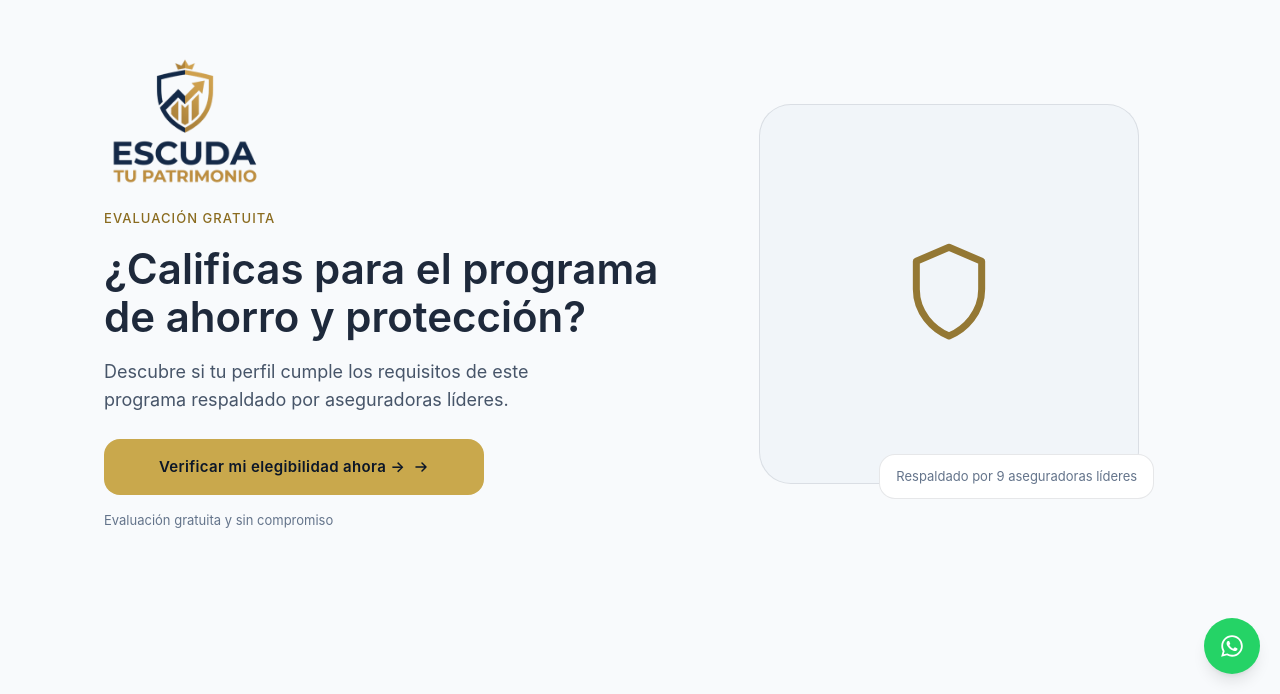
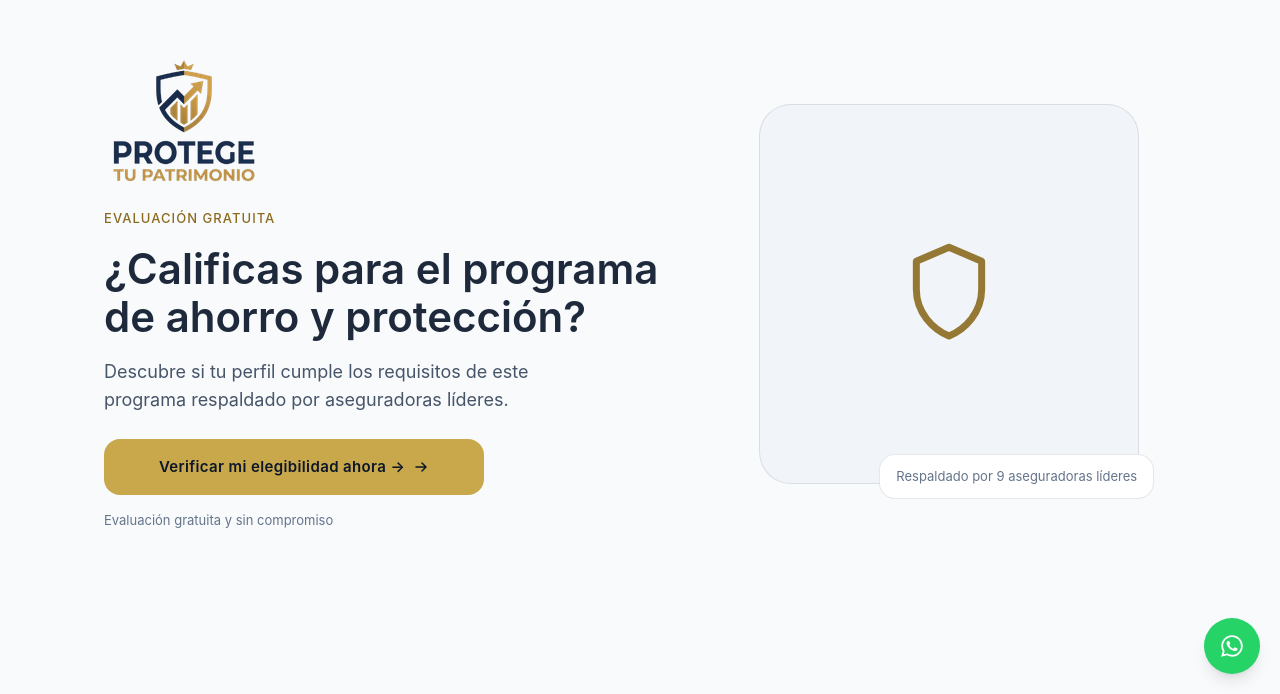
Before and after one commit to zipnegocios/escudatupatrimonio, a Next.js app: page /evaluacion in a window 1280 px wide. Shown: the part 106-800 px from the top of the page. Built offline with nearby package versions, Linux system fonts and the light colour scheme; no server answers.

Commit message:
rebrand: Escuda tu Patrimonio -> Protege tu Patrimonio

```diff
--- a/src/presentation/constants.ts
+++ b/src/presentation/constants.ts
@@ -3,11 +3,7 @@
  * backend). `state` no se usa en ningún lado (queda como placeholder sin
  * impacto). El resto de AGENT_INFO ya son datos reales de Luis Moreno Rangel.
  */
-// NOTA: el logo real (BRAND_ICON_URL/BRAND_LOGO_URL) dice "ESCUDA tu
-// Patrimonio", no "Escudo". Se corrige aquí para calzar con el asset de
-// marca — confirmar con Gustavo si el logo tiene el error tipográfico en
-// vez del código.
-export const BRAND_NAME = "Escuda tu Patrimonio";
+export const BRAND_NAME = "Protege tu Patrimonio";
 
 export const AGENT_INFO = {
   name: "Luis Moreno Rangel",
@@ -35,7 +31,7 @@ const ASSET_BASE = "https://pub-beb16d388e93409591cbfdda046059d6.r2.dev/vid";
 const BRAND_BASE = "/brand";
 
 /** Logo completo de marca (navy + oro) — usado en el Hero de la landing. */
-export const BRAND_LOGO_URL = `${BRAND_BASE}/escuda-tu-patrimonio-logo.png`;
+export const BRAND_LOGO_URL = `${BRAND_BASE}/protege-tu-patrimonio-logo.png`;
 /** Ícono cuadrado de marca — usado como favicon (ver metadata.icons en src/app/layout.tsx). */
 export const BRAND_ICON_URL = `${BRAND_BASE}/icono.png`;
 /** Logo del MIB (Medical Information Bureau) — usado en la Sección 2.5 (reencuadre institucional). */
--- a/src/presentation/screens/landing/Hero.tsx
+++ b/src/presentation/screens/landing/Hero.tsx
@@ -30,7 +30,7 @@ export function Hero({ onContinue }: HeroProps) {
       <div className="relative mx-auto w-full max-w-[1120px] px-6 py-24 lg:py-0 grid grid-cols-1 lg:grid-cols-[1.1fr_0.9fr] lg:items-center gap-10 lg:gap-16">
         <div ref={ref} className="flex flex-col gap-4">
           {/* eslint-disable-next-line @next/next/no-img-element */}
-          <img src={BRAND_LOGO_URL} alt="Escuda tu Patrimonio" className="h-24 lg:h-32 w-auto self-start mb-2" />
+          <img src={BRAND_LOGO_URL} alt="Protege tu Patrimonio" className="h-24 lg:h-32 w-auto self-start mb-2" />
           <p className="type-eyebrow" style={{ color: "var(--gold-text)" }}>
             Evaluación gratuita
           </p>
--- a/src/presentation/screens/landing/LandingScreen.tsx
+++ b/src/presentation/screens/landing/LandingScreen.tsx
@@ -16,7 +16,7 @@ import { FinalCTA } from "@/presentation/screens/landing/FinalCTA";
 import { WhatsAppFloatingButton } from "@/presentation/components/WhatsAppFloatingButton";
 import type { ScreenComponentProps } from "@/presentation/screens/screen-registry";
 
-// copy: spec de rediseño v1.0 "Escuda tu Patrimonio" — 9 secciones (§2.1-2.9)
+// copy: spec de rediseño v1.0 "Protege tu Patrimonio" — 9 secciones (§2.1-2.9)
 export function LandingScreen({ onChoice }: ScreenComponentProps) {
   const setUtmCampaign = useFormStore((s) => s.setUtmCampaign);
 
```
Also changed, not shown: public/brand/protege-tu-patrimonio-logo.png (added).
